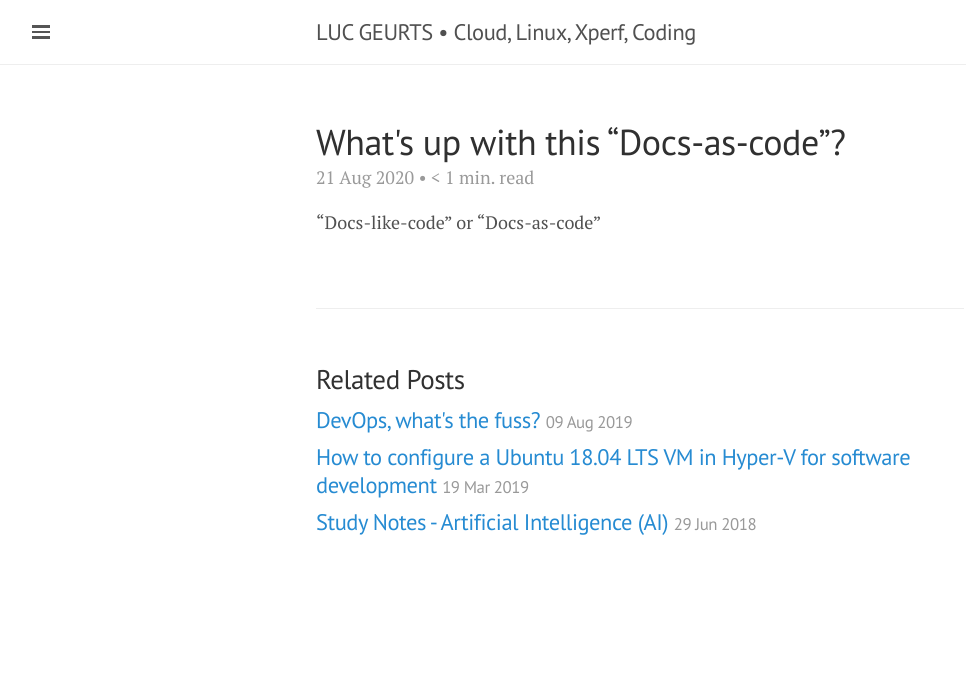
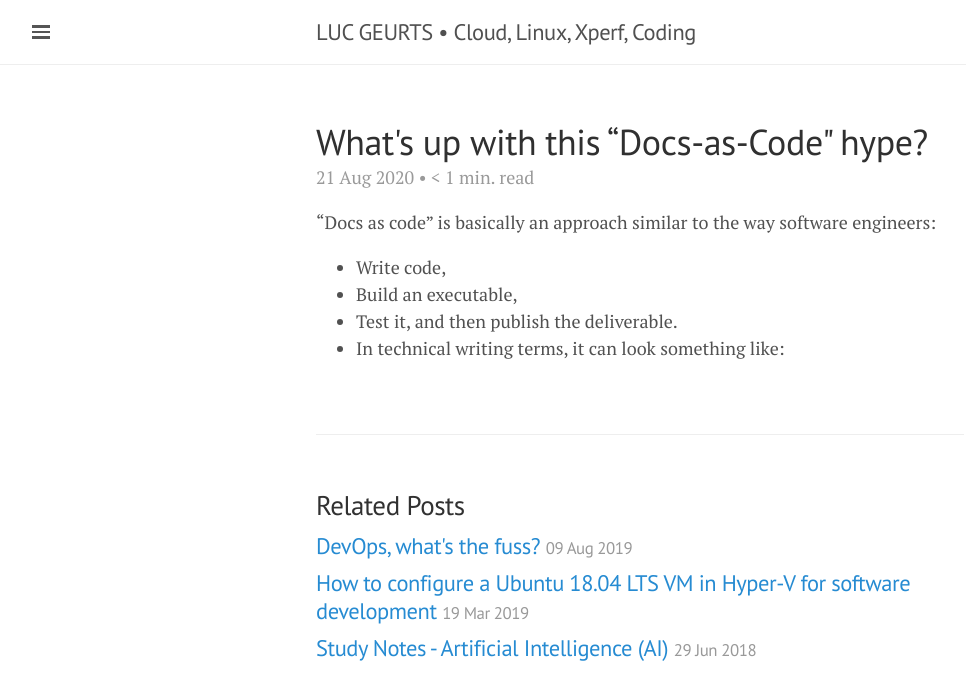
Before and after one commit to lgeurts/lgeurts.github.io, a Jekyll site: the page built from _posts/2020-08-21-docs-as-code.md, in a window 1280 px wide. Shown: the top 700 px of the page, without its empty margins (0-966 px from the left). Built offline with Jekyll 4.4.1, drawn with Linux system fonts in a browser that asks for light colours; nearby versions of some CDN libraries.

Commit message:
Update 2020-08-21-docs-as-code.md

```diff
--- a/_posts/2020-08-21-docs-as-code.md
+++ b/_posts/2020-08-21-docs-as-code.md
@@ -1,10 +1,15 @@
 ---
 layout: post
-title: What's up with this “Docs-as-code”?
+title: What's up with this “Docs-as-Code" hype?
 read_time: true
 comments: false
 category: Social Media
 tags: [ Blogging Platforms ]
 ---
 
-“Docs-like-code” or “Docs-as-code”
+"Docs as code” is basically an approach similar to the way software engineers:
+
+- Write code,
+- Build an executable,
+- Test it, and then publish the deliverable.
+- In technical writing terms, it can look something like:
```
